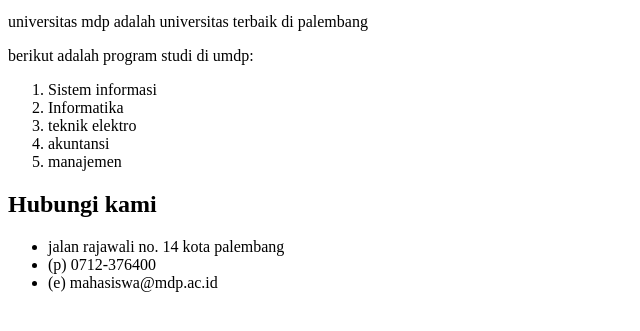
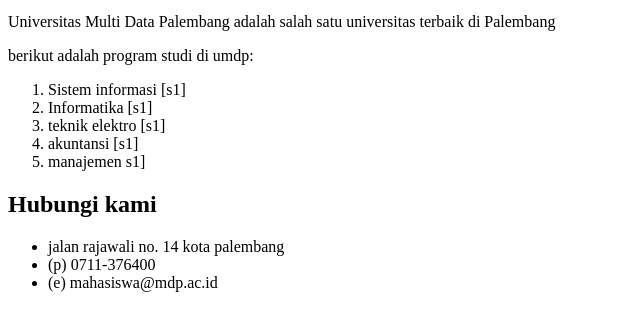
Before and after one commit to rismanto19/Project, a plain HTML site: page index.html in a window 1280 px wide. Shown: the part 101-432 px from the top of the page, without its empty margins (0-640 px from the left). Drawn offline with Linux system fonts and the light colour scheme.

Commit message:
Update index.html

```diff
--- a/index.html
+++ b/index.html
@@ -10,22 +10,22 @@
     <img src="img/banner-jurusan.jpg" alt="Banner"
     width="100%">
     <!-- paragraf -->
-    <p>universitas mdp adalah universitas terbaik di palembang</p>
+    <p>Universitas Multi Data Palembang adalah salah satu universitas terbaik di Palembang</p>
     <p>berikut adalah program studi di umdp:
         <!-- order list -->
     <ol>
-        <li>Sistem informasi</li>
-        <li>Informatika</li>
-        <li>teknik elektro</li>
-        <li>akuntansi</li>
-        <li>manajemen</li>
+        <li>Sistem informasi [s1]</li>
+        <li>Informatika [s1]</li>
+        <li>teknik elektro [s1]</li>
+        <li>akuntansi [s1]</li>
+        <li>manajemen s1]</li>
     </ol>
     </p>
     <!-- Hubungi kami -->
     <h2>Hubungi kami</h2>
     <ul>
         <li>jalan rajawali no. 14 kota palembang</li>
-        <li>(p) 0712-376400</li>
+        <li>(p) 0711-376400</li>
         <li>(e) mahasiswa@mdp.ac.id</li>
     </ul>
 </body>
```
